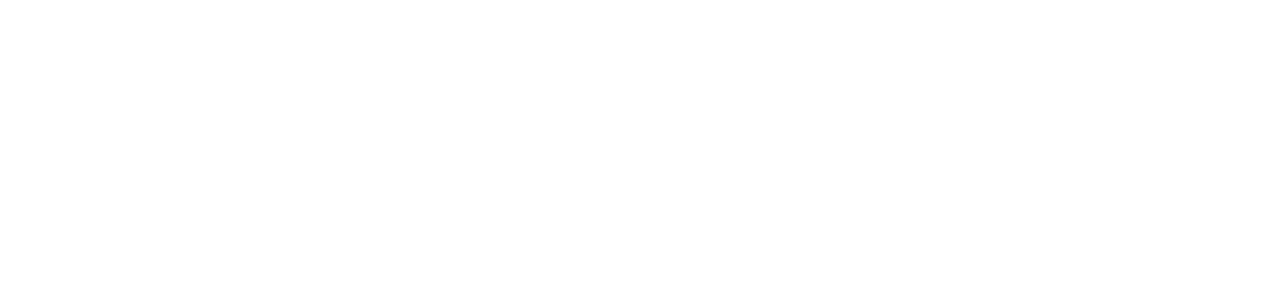
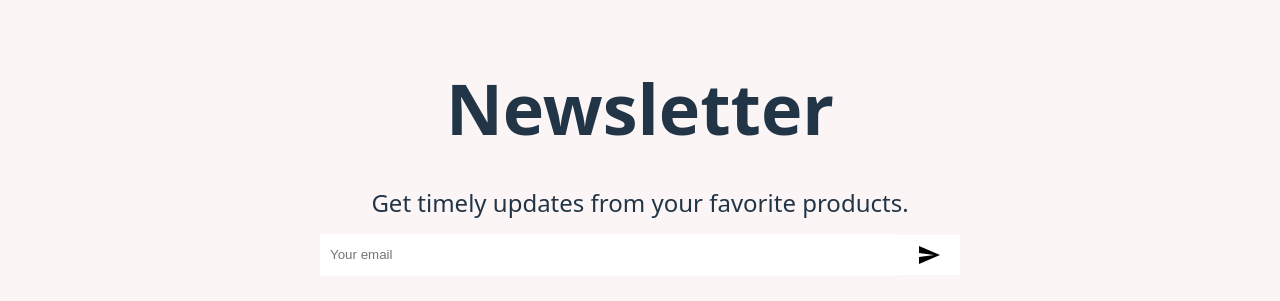
Before and after one commit to 0xRin/e-commerce-app, a React app in the folder client/: page / in a window 1280 px wide. Shown: the part 2353-2654 px from the top of the page. Before the commit the page ends 2262 px from the top, so only its background shows below. Built offline with nearby package versions, Linux system fonts and the light colour scheme; the HTML template or start-up script is replaced by a standard one.

Commit message:
feat: add newsletter section

```diff
--- /dev/null
+++ b/client/src/components/Newsletter.jsx
@@ -0,0 +1,62 @@
+import styled from "styled-components";
+import { Send } from "@mui/icons-material";
+
+const Newsletter = () => {
+  return (
+    <Container>
+      <Title>Newsletter</Title>
+      <Description>Get timely updates from your favorite products.</Description>
+      <InputContainer>
+        <Input placeholder="Your email" />
+        <Button>
+          <Send />
+        </Button>
+      </InputContainer>
+    </Container>
+  );
+};
+
+export default Newsletter;
+
+const Container = styled.div`
+  height: 60vh;
+  background-color: #fcf5f5;
+  display: flex;
+  align-items: center;
+  justify-content: center;
+  flex-direction: column;
+`;
+const Title = styled.h1`
+  font-size: 70px;
+  margin-bottom: 20px;
+`;
+const InputContainer = styled.div`
+  width: 50%;
+  height: 40px;
+  background-color: white;
+  display: flex;
+  justify-content: space-between;
+  align-items: center;
+`;
+const Input = styled.input`
+  width: 100%;
+  border: none;
+  height: 100%;
+  outline: none;
+  padding-left: 10px;
+`;
+const Description = styled.p`
+  font-size: 24px;
+  font-weight: 200;
+  margin-bottom: 20px;
+`;
+const Button = styled.button`
+  border-radius: 0%;
+  height: 100%;
+  display: flex;
+  justify-content: center;
+  align-items: center;
+  outline: none;
+  border: none;
+  background-color: inherit;
+`;
--- a/client/src/pages/Home.jsx
+++ b/client/src/pages/Home.jsx
@@ -5,6 +5,7 @@
 import Slider from "../components/Slider";
 import Categories from "../components/Categories";
 import Products from "../components/Products";
+import Newsletter from "../components/Newsletter";
 
 const Home = () => {
   return (
@@ -14,6 +15,7 @@
       <Slider />
       <Categories />
       <Products />
+      <Newsletter />
     </>
   );
 };
```
